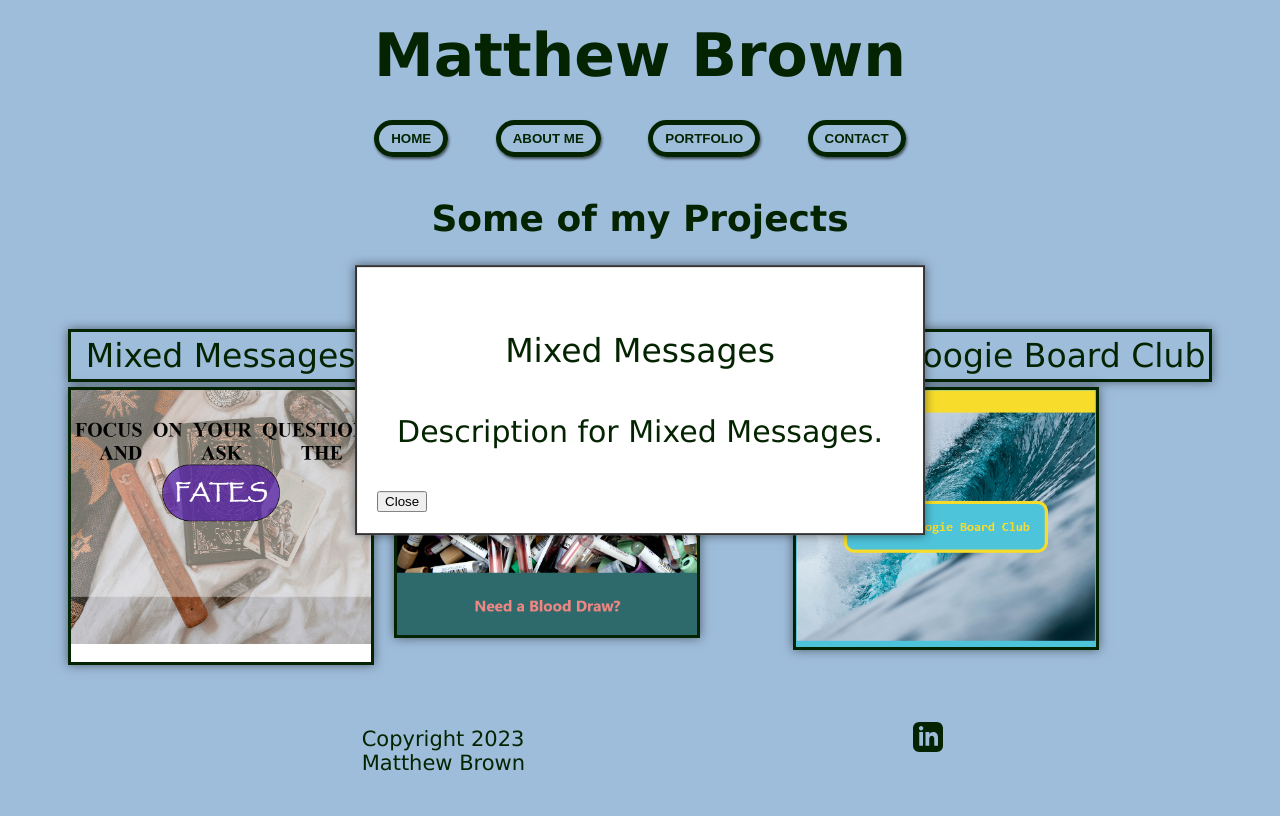
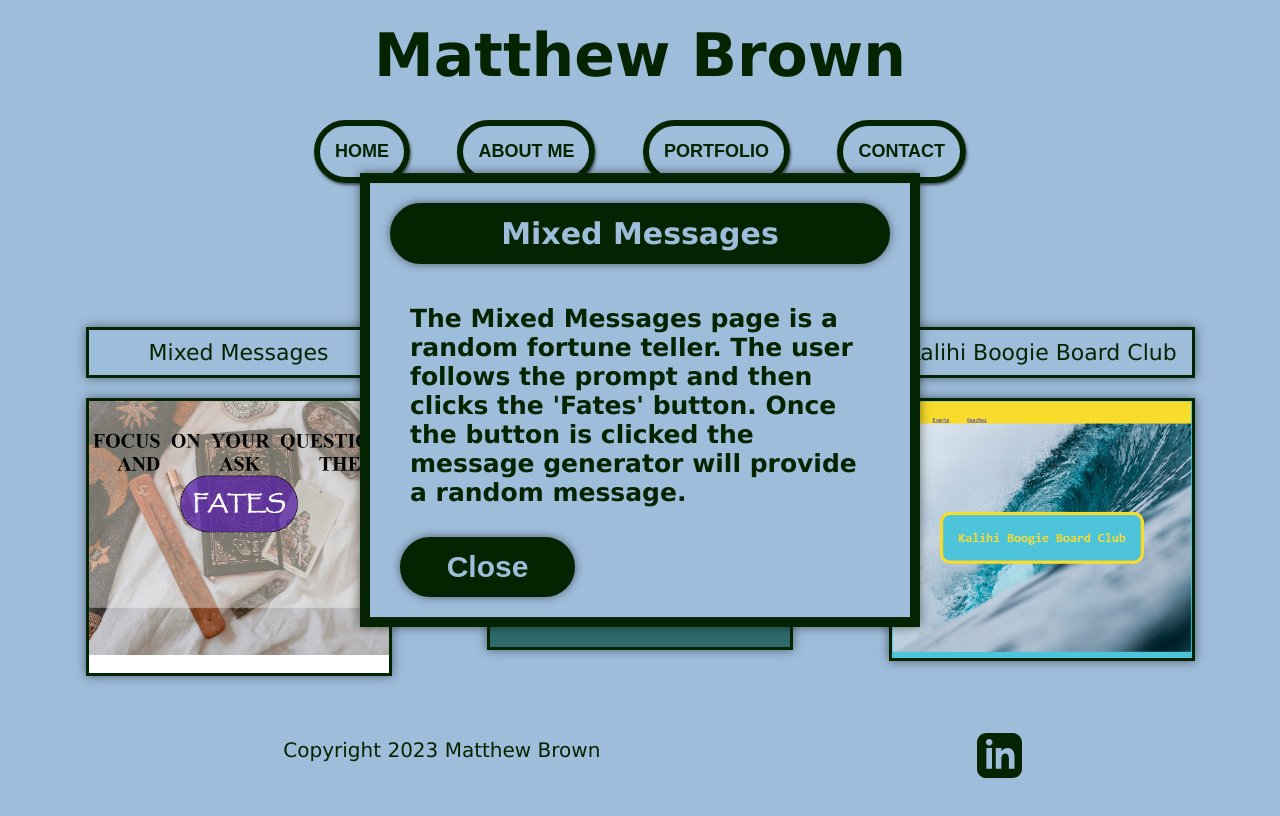
Before and after one commit to mj-brown/personal_website_2.0, a plain HTML site: page portfolio.html in a window 1280 px wide. Both pictures are taken after a click on the picture 220 px from the left and 525 px from the top of the page. Shown: the top 816 px of the page. Drawn offline with Linux system fonts and the light colour scheme.

Commit message:
styling complete.  Clean up and format code remains.

```diff
--- a/portfolio.html
+++ b/portfolio.html
@@ -10,12 +10,12 @@
 <body>
     <nav class="site-nav grid">
         <h1>Matthew Brown</h1>
-        <ul>
-            <li><button class="button"><a href="index.html">Home</a></button></li>
-            <li><button class="button"><a href="about.html">About Me</a></button></li>
-            <li><button class="button"><a href="portfolio.html">Portfolio</a></button></li>
-            <li><button class="button"><a href="contact.html">Contact</a></button></li>
-        </ul>
+        <div id="navLinks">
+            <button class="navBtn"><a href="index.html">Home</a></button>
+            <button class="navBtn"><a href="about.html">About Me</a></button>
+            <button class="navBtn"><a href="portfolio.html">Portfolio</a></button>
+            <button class="navBtn"><a href="contact.html">Contact</a></button>
+        </div>
     </nav>
     <section id="portfolio">
         <h3>Some of my Projects</h3>
--- a/script.js
+++ b/script.js
@@ -17,10 +17,9 @@ const getDescriptionByIndex = (index) => {
   // This function should return the description based on the image index
   // You can customize this function based on your needs
   const descriptions = [
-    "Description for Mixed Messages.",
-    "Description for Plumeria Lab Services.",
-    "Description for Kalihi Boogie Board Club.",
-    // Add more descriptions as needed
+    "The Mixed Messages page is a random fortune teller.  The user follows the prompt and then clicks the 'Fates' button.  Once the button is clicked the message generator will provide a random message.",
+    "The Plumeria Lab Services page is a web page for a mobile phlebotomy company.  It lists out the services and what a potential patient must do to be able to get the highest quality service available..",
+    "The Kalihi Boogie Board Club page is a landing site for a fiction club. It lists out when and where the club meets up and what their interests are.",
   ];
 
   return descriptions[index] || "No description available.";
--- a/styles.css
+++ b/styles.css
@@ -59,7 +59,7 @@ a:hover {
 }
 
 input, textarea {
-    background: rgba (255, 255, 255, 0.05);
+    background: rgba (247, 244, 235, 0.05);
     padding: 10px 16px;
     border-radius: 20px;
     border: 2px solid rgb(4,36,1);
@@ -102,6 +102,10 @@ h4 {
 
 .leading {
     font-size: 1.1em;
+}
+
+.popup button {
+    font-size: 1.2em;
 }
 
 /* mobile styles */
@@ -181,48 +185,7 @@ p {
 .skillImg {
     width: 100px;
 }
-/* small tablet styles */
-@media screen and (min-width: 620px) {
-    body {
-        font-size: 18px;
-    }
-}
 
-/* large tablet and laptops styles */
-@media screen and (min-width: 960px) {
-    body {
-        font-size: 24px;
-    }
-}
-
-/* desktop styles */
-@media screen and (min-width: 1200px) {
-    body {
-        font-size: 30px;
-    }
-}
-
-.popup {
-    position: fixed;
-    top: 50%;
-    left: 50%;
-    transform: translate(-50%, -50%);
-    background: white;
-    padding: 20px;
-    border: 2px solid #333;
-    box-shadow: 0 0 10px rgba(0, 0, 0, 0.5);
-    z-index: 999;
-}
-
-.popup h3 {
-    margin-top: 0;
-}
-
-.popup button {
-    cursor: pointer;
-}
-
-/* Grid Testing */
 .projects {
     display: flex;
     flex-wrap: wrap;
@@ -247,3 +210,176 @@ p {
     border: 3px solid rgb(4,36,1);
     box-shadow: 0 0 10px rgba(0, 0, 0, 0.5);
 }
+
+.popup {
+    position: fixed;
+    top: 50%;
+    left: 50%;
+    transform: translate(-50%, -50%);
+    background: rgb(158,189,219);
+    padding: 10px 5px 10px 5px;
+    border: 10px solid rgb(4,36,1);
+    box-shadow: 0 0 10px rgba(0, 0, 0, 0.5);
+    z-index: 1;
+    width: 200px;
+}
+
+.popup h4 {
+    margin-top: 0;
+    color: rgb(158,189,219);
+    border: 3px solid rgb(4,36,1);
+    padding: 10px;
+    border-radius: 20px;
+    box-shadow: 0 0 10px rgba(0, 0, 0, 0.5);
+    background-color: rgb(4,36,1);
+    font-weight: bolder;
+}
+
+.popup p {
+    color: rgb(4,36,1);
+    font-weight: bold;
+}
+
+.popup button {
+    cursor: pointer;
+    width: 175px;
+    margin-left: 10px;
+    padding: 10px;
+    border: 3px solid rgb(4,36,1);
+    color: rgb(158,189,219);
+    background-color: rgb(4,36,1);
+    font-weight: bolder;
+    border-radius: 20px;
+    box-shadow: 0 0 10px rgba(0, 0, 0, 0.5);
+}
+
+#contact {
+    text-align: center;
+}
+
+form {
+    display: flex;
+    flex-wrap: wrap;
+    justify-content: center;
+    align-content: center;
+    height: 400px;
+}
+
+input {
+    width: 275px;
+    margin: 10px 20px 10px 20px;
+}
+
+textarea {
+    width: 275px;
+    height: 100px;
+    margin: 10px 20px 20px 20px;
+}
+
+
+
+/* small tablet styles */
+@media screen and (min-width: 620px) {
+    body {
+        font-size: 18px;
+    }
+
+    h3 {
+        font-size: 30px;
+    }
+
+    .navBtn {
+        padding: 15px;
+        font-size: 18px;
+        border-radius: 35px;
+        border: 6px solid rgb(4,36,1);
+        font-weight: bold;
+    }
+
+    #welcomeText {
+        width: 100vw;
+        padding: 20px;
+    }
+
+    #profileImg {
+        width: 400px;
+        height: auto;
+    }
+
+    #quote {
+        padding-top: 200px;
+    }
+
+    .button {
+        font-size: 20px;
+        padding: 20px;
+        font-weight: bolder;
+        border-radius: 35px;
+        border: 6px solid rgb(4,36,1);
+    }
+
+    .copyright {
+        width: 400px;
+        font-size: 20px;
+    }
+
+    #footerImg {
+        width: 45px;
+    }
+
+    .projects {
+        justify-content: space-evenly;
+    }
+
+    .projects h4 {
+        margin-bottom: 20px;
+        padding: 10px;
+        font-size: 22px;
+    }
+
+    .popup {
+        width: 500px;
+        padding: 20px;
+    }
+
+    .popup h4 {
+        font-size: 30px;
+        border-radius: 35px;
+    }
+
+    .popup p {
+        font-size: 25px;
+    }
+
+    .popup button {
+        font-size: 30px;
+        border-radius: 35px;
+    }
+
+    form {
+        flex-direction: column;
+        height: 700px;
+    }
+
+    input {
+        width: 351px;
+    }
+
+    textarea {
+        width: 351px;
+    }
+}
+
+/* large tablet and laptops styles */
+@media screen and (min-width: 960px) {
+    body {
+        font-size: 24px;
+    }
+}
+
+/* desktop styles */
+@media screen and (min-width: 1200px) {
+    body {
+        font-size: 30px;
+    }
+}
```
Also changed, not shown: about.html (+6 -6 lines), contact.html (+6 -6 lines), index.html (+1 -1 lines).
